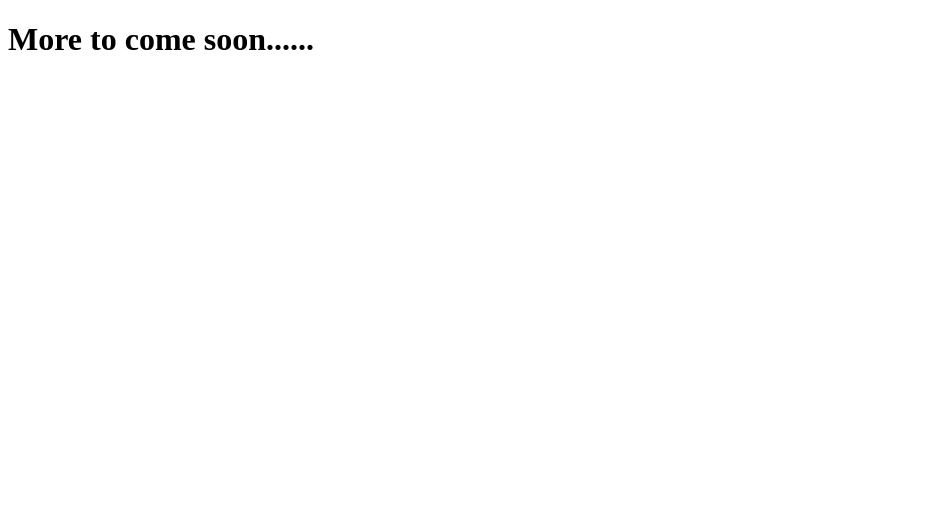
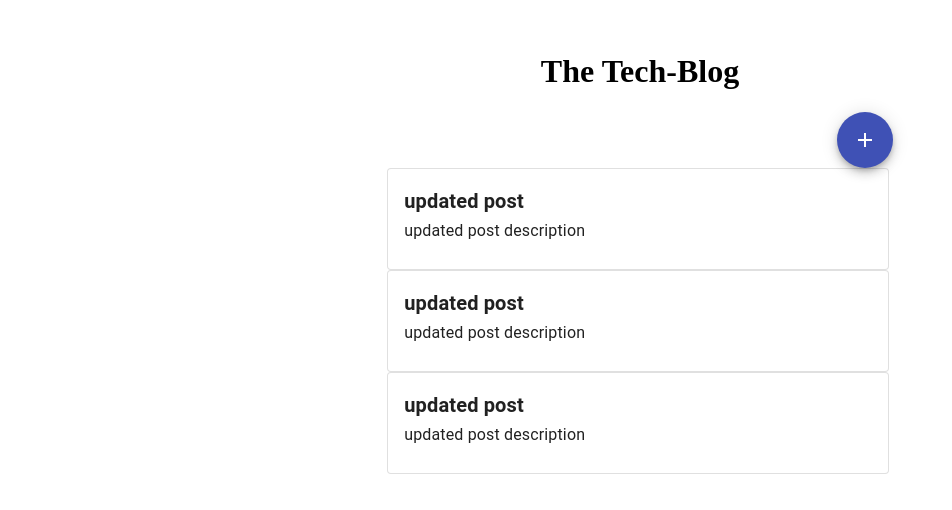
Before and after one commit to ComeTiss/techblog, a React (Create React App) app: page / in a window 1280 px wide. Shown: the top 510 px of the page, without its empty margins (0-952 px from the left). Built offline with nearby package versions, Linux system fonts and the light colour scheme.

Commit message:
[UI] basic home page without api calls

```diff
--- a/package.json
+++ b/package.json
@@ -19,11 +19,13 @@
   },
   "homepage": "https://github.com/ComeTiss/techblog#readme",
   "dependencies": {
+    "@material-ui/core": "^4.9.7",
+    "@material-ui/icons": "^4.9.1",
+    "@types/react": "^16.9.19",
+    "@types/react-dom": "^16.9.5",
     "react": "^16.12.0",
     "react-dom": "^16.12.0",
     "react-scripts": "3.3.0",
-    "@types/react": "^16.9.19",
-    "@types/react-dom": "^16.9.5",
     "typescript": "^3.7.5"
   },
   "browserslist": {
--- a/src/App.tsx
+++ b/src/App.tsx
@@ -1,7 +1,8 @@
 import React from "react";
+import Home from "./pages/Home";
 
 function App() {
-  return <h1>More to come soon......</h1>;
+  return <Home />;
 }
 
 export default App;
--- /dev/null
+++ b/src/components/posts/MutatePostModal.tsx
@@ -0,0 +1,86 @@
+import React from "react";
+import {
+  Modal,
+  makeStyles,
+  Theme,
+  TextField,
+  Button,
+  Typography
+} from "@material-ui/core";
+
+type Props = {
+  onClose: () => void;
+};
+
+const useStyles = makeStyles((theme: Theme) => ({
+  mutateModal__container: {
+    marginTop: "100px",
+    margin: "auto",
+    width: "400px",
+    backgroundColor: theme.palette.background.paper,
+    border: "1px solid #000",
+    boxShadow: theme.shadows[5],
+    padding: theme.spacing(2, 4, 3)
+  },
+  mutateModal__titleInput: {
+    display: "block",
+    marginTop: 16,
+    marginBottom: 24
+  },
+  mutateModal__btnSubmit: {
+    marginTop: 24,
+    display: "block"
+  }
+}));
+
+function MutatePostModal(props: Props) {
+  const { onClose } = props;
+  const styles = useStyles();
+
+  const onClickSubmit = () => {
+    console.log("Submit press");
+  };
+
+  return (
+    <Modal
+      disableEnforceFocus
+      disableAutoFocus
+      open
+      aria-labelledby="server-modal-title"
+      aria-describedby="server-modal-description"
+      onClose={onClose}
+    >
+      <div className={styles.mutateModal__container}>
+        <Typography variant="h5">Create a Post</Typography>
+
+        <div className={styles.mutateModal__titleInput}>
+          <TextField
+            required
+            id="title-input"
+            label="Required"
+            placeholder="Title"
+          />
+        </div>
+        <TextField
+          multiline
+          required
+          id="description-input"
+          label="Required"
+          placeholder="Description"
+        />
+        <div className={styles.mutateModal__btnSubmit}>
+          <Button
+            variant="contained"
+            color="primary"
+            component="span"
+            onClick={onClickSubmit}
+          >
+            Submit
+          </Button>
+        </div>
+      </div>
+    </Modal>
+  );
+}
+
+export default MutatePostModal;
--- /dev/null
+++ b/src/components/posts/PostCard.tsx
@@ -0,0 +1,35 @@
+import React from "react";
+import Post from "../../service/models/posts.model";
+import Card from "@material-ui/core/Card";
+import { Typography, CardContent, makeStyles } from "@material-ui/core";
+
+type Props = {
+  post: Post;
+};
+
+const useStyles = makeStyles(() => ({
+  postCard__title: {
+    fontWeight: "bold"
+  },
+  postCard__container: {
+    width: "500px"
+  }
+}));
+
+function PostCard(props: Props) {
+  const { post } = props;
+  const styles = useStyles();
+
+  return (
+    <Card variant="outlined" className={styles.postCard__container}>
+      <CardContent>
+        <Typography variant="h6" className={styles.postCard__title}>
+          {post.title}
+        </Typography>
+        <Typography variant="subtitle1">{post.description}</Typography>
+      </CardContent>
+    </Card>
+  );
+}
+
+export default PostCard;
--- /dev/null
+++ b/src/components/posts/PostsLayout.tsx
@@ -0,0 +1,52 @@
+import React, { useState } from "react";
+import PostsList from "./PostsList";
+import { makeStyles } from "@material-ui/core/styles";
+import { Fab } from "@material-ui/core";
+import AddIcon from "@material-ui/icons/Add";
+import mockData from "../../test/mocks/posts.mock.json";
+import MutatePostModal from "./MutatePostModal";
+
+const useStyles = makeStyles(() => ({
+  postLayout__container: {
+    margin: "auto",
+    width: "40%"
+  },
+  postLayout__listContainer: {
+    display: "inline-block"
+  },
+  postLayout__btnContainer: {
+    display: "inline-block",
+    float: "right"
+  }
+}));
+
+function PostsLayout() {
+  const styles = useStyles();
+  const posts = mockData.data.getAllPosts;
+
+  const [displayModal, setDisplayModal] = useState<boolean>(false);
+
+  return (
+    <>
+      <div className={styles.postLayout__container}>
+        <span className={styles.postLayout__btnContainer}>
+          <Fab
+            color="primary"
+            aria-label="add"
+            onClick={() => setDisplayModal(true)}
+          >
+            <AddIcon />
+          </Fab>
+        </span>
+        <span className={styles.postLayout__listContainer}>
+          <PostsList posts={posts} />
+        </span>
+      </div>
+      {displayModal && (
+        <MutatePostModal onClose={() => setDisplayModal(false)} />
+      )}
+    </>
+  );
+}
+
+export default PostsLayout;
--- /dev/null
+++ b/src/components/posts/PostsList.tsx
@@ -0,0 +1,21 @@
+import React from "react";
+import Post from "../../service/models/posts.model";
+import PostCard from "./PostCard";
+
+type Props = {
+  posts: Array<Post>;
+};
+
+function PostsList(props: Props) {
+  const { posts } = props;
+
+  return (
+    <>
+      {posts.map((post: Post) => (
+        <PostCard key={post.id} post={post} />
+      ))}
+    </>
+  );
+}
+
+export default PostsList;
--- /dev/null
+++ b/src/pages/Home.tsx
@@ -0,0 +1,22 @@
+import React from "react";
+import { makeStyles } from "@material-ui/core/styles";
+import PostsLayout from "../components/posts/PostsLayout";
+
+const useStyles = makeStyles(() => ({
+  homePage__title: {
+    paddingTop: "32px",
+    textAlign: "center"
+  }
+}));
+
+function Home() {
+  const styles = useStyles();
+  return (
+    <div>
+      <h1 className={styles.homePage__title}>The Tech-Blog</h1>
+      <PostsLayout />
+    </div>
+  );
+}
+
+export default Home;
--- /dev/null
+++ b/src/test/mocks/posts.mock.json
@@ -0,0 +1,24 @@
+{
+  "errors": [],
+  "data": {
+    "getAllPosts": [
+      {
+        "id": "4",
+        "title": "updated post",
+        "description": "updated post description"
+      },
+      {
+        "id": "5",
+        "title": "updated post",
+        "description": "updated post description"
+      },
+      {
+        "id": "6",
+        "title": "updated post",
+        "description": "updated post description"
+      }
+    ]
+  },
+  "extensions": null,
+  "dataPresent": true
+}
```
Also changed, not shown: src/service/models/posts.model.tsx (added, +13 -0 lines), 1 other file (tests, documents, lock files or other folders).
